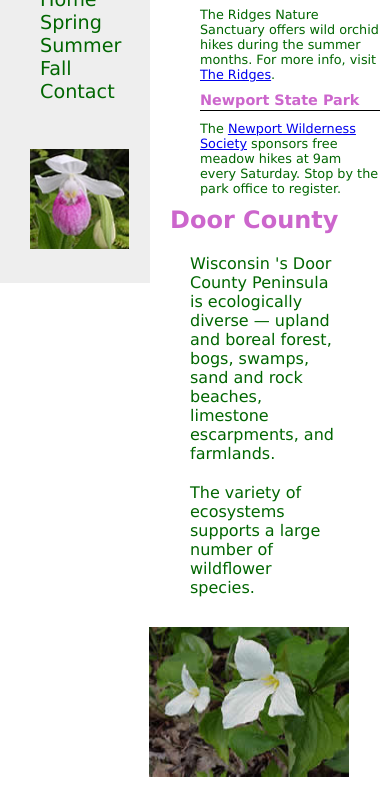
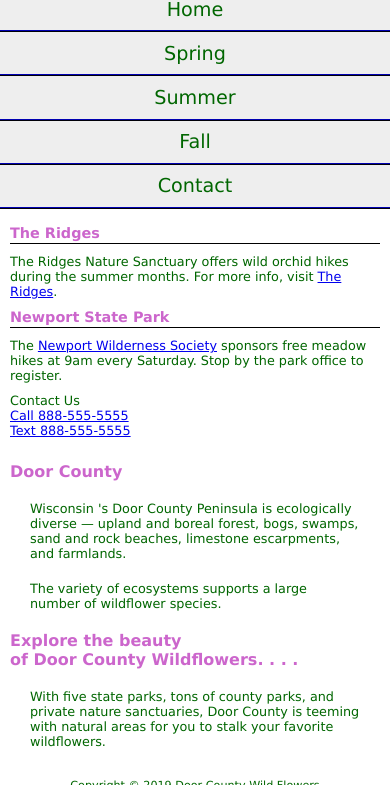
Before and after one commit to 44144-Sp22/ch7inclassnotes1-nicoledietz, a plain HTML site: page index.html in a window 390 px wide. Shown: the part 152-937 px from the top of the page. Drawn offline with Linux system fonts and the light colour scheme.

Commit message:
Chapter 7 InClassNotes

```diff
--- a/index.html
+++ b/index.html
@@ -3,7 +3,8 @@
 <head>
 	<title>Door County Wildflowers</title>
 	<meta charset="utf-8">
-    <link rel="stylesheet" href="style.css">
+    <link rel="stylesheet" href="style.css" media="screen">
+		<link rel="stylesheet" href="stylePrint.css" media="print">
 </head>
 <body>
 <div id="container">
@@ -28,6 +29,10 @@
         <h3>Newport State Park</h3>
         <p class="news">The <a href=" http://www.newportwildernesssociety.org " target="blank">
         Newport Wilderness Society</a> sponsors free meadow hikes at 9am every Saturday. Stop by the park office to register.</p>
+				<p class="news">Contact Us<br>
+					<a href="tel:888-555-5555">Call 888-555-5555</a><br>
+					<a href="sms:888-555-5555">Text 888-555-5555</a>
+				</p>
     </aside>
     <main id="content">
         <h2>Door County</h2>
--- a/style.css
+++ b/style.css
@@ -79,3 +79,27 @@ aside h3 {padding-bottom: 2px;
 .news {font-size: 0.80em;
 	   margin: 10px;
 }
+
+@media only screen and (max-width: 1024px){
+			main{margin:0px;}
+			body{ margin: 0px;}
+			#container{ min-width: auto;}
+			nav {float: none; width: auto;}
+			aside{float: none; width: auto;}
+			nav li {display: inline block; padding: 0.5em;}
+			nav ul{text-align: center;}
+			h1, h2, h3 {font-size: 120%;}
+			p{font-size: 90%;}
+			nav img{display: none;}
+}
+@media only screen and (max-width: 768px){
+		#container{min-width: auto;}
+		h1, h2, h3{font-size:100%;}
+		p, .news{font-size:80%;}
+		nav, nav ul, nav li{padding: 0px;}
+		nav li{display: block;}
+		nav a{display: block;
+					padding: 0.5em 0;
+					border-bottom:2px ridge #00005d;}
+		img{display: none;}
+}
--- /dev/null
+++ b/stylePrint.css
@@ -0,0 +1,60 @@
+/*Add this in so that older browsers know how to display newer HTML5 elements*/
+header, nav, main, footer, aside {display: block;}
+/*By default browser only includes widht/height of the element to determine space to take up,
+by changing the box-sizing to border-box, any padding and border will be included in the width and height
+use universal selector (*) to select all elements*/
+*{box-sizing: border-box;}
+
+body {margin: 0;
+	 background-color: #ffffff;
+}
+#container {color: #006600;
+			font-family: Verdana, Arial, sans-serif;
+}
+header {  background-color: #ffffff;
+          color: #cc66cc;
+          padding: 0 20px;
+          border-bottom: 2px solid #000000;
+}
+nav {display: none;
+}
+aside {float: right;
+	 width: 200px;
+}
+main {margin: 0 21px 0 160px;
+	padding: 1px 10px 20px 10px;
+	background-color: #ffffff;
+	color: #006600;
+}
+footer {font-size: .70em;
+        text-align: center;
+        color: #006600;
+        background-color: #ffffff;
+        padding-top: 10px;
+}
+h1 {margin-top: 0;
+	font-size: 24pt;
+	text-align: left;
+	text-shadow: 2px 2px 2px #000000;
+}
+header a{display: none;
+}
+main p {margin: 20px;
+}
+main h2, main h3 {color: #cc66cc;
+				background-color: #ffffff;
+}
+.floatright {margin: 10px;
+			float: right;
+}
+aside h3 {padding-bottom: 2px;
+		border-bottom: 1px solid #000000;
+		margin: 10px;
+		font-size: 0.90em;
+		color: #cc66cc;
+}
+.news {font-size: 0.80em;
+	   margin: 10px;
+}
+aside a{text-decoration:none;}
+aside a:after{content:"("attr(href)")";}
```
